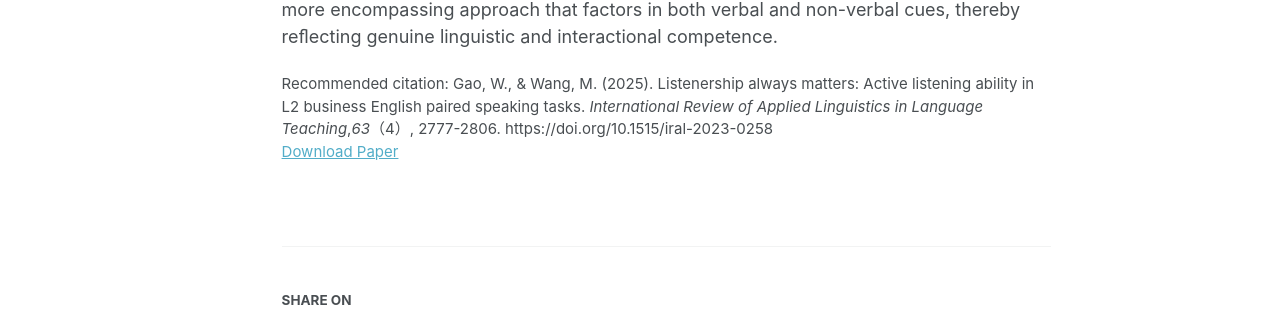
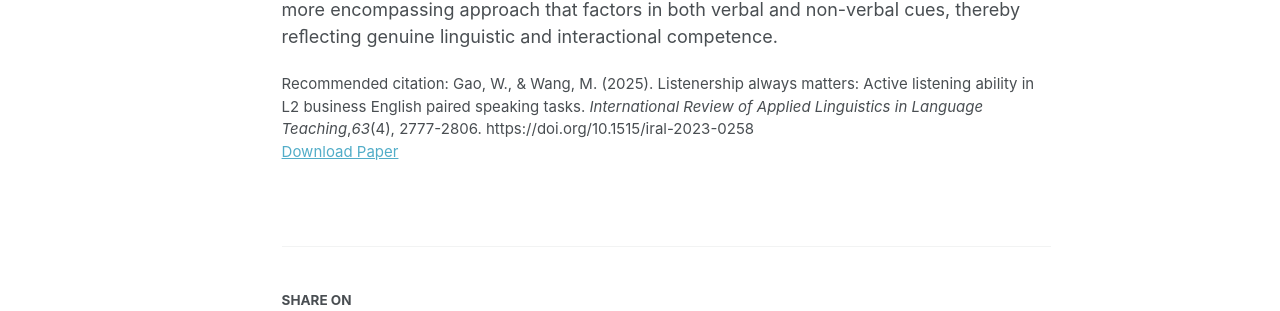
Before and after one commit to menghan120/menghan.github.io, a Jekyll site: the page built from _publications/Gao_and_Wang_2025.md, in a window 1280 px wide and 1291 px high. Shown: the part 633-944 px from the top of the window. Built offline with Jekyll 4.4.1, drawn with Linux system fonts in a browser that asks for light colours; a script bundle is joined from its source files by our own code; a style sheet for code colours, icons or effects is not loaded; part of the change alters nothing that is shown.

```diff
--- a/_publications/2015-10-01-paper-title-number-3.md
+++ b/_publications/Gao_and_Wang_2025.md
@@ -2,13 +2,13 @@
 title: "Listenership always matters: Active listening ability in L2 business English paired speaking tasks"
 collection: publications
 category: manuscripts
-permalink: /publication/2015-10-01-paper-title-number-3
+permalink: /publication/Gao_and_Wang_2025
 excerpt: 'This study probes the inﬂuence of active listening on BEC speaking test outcomes.'
 date: 2025-11-25
 venue: 'International Review of Applied Linguistics in Language Teaching'
 slidesurl: #
 paperurl: 'https://menghan120.github.io/files/Gao_and_Wang_2025.pdf'
-citation: 'Gao, W., & Wang, M. (2025). Listenership always matters: Active listening ability in L2 business English paired speaking tasks. <i>International Review of Applied Linguistics in Language Teaching</i>,<i>63</i>（4）, 2777-2806. https://doi.org/10.1515/iral-2023-0258'
+citation: 'Gao, W., & Wang, M. (2025). Listenership always matters: Active listening ability in L2 business English paired speaking tasks. <i>International Review of Applied Linguistics in Language Teaching</i>,<i>63</i>(4), 2777-2806. https://doi.org/10.1515/iral-2023-0258'
 ---
 
 Active listening, foundational for meaningful social interaction, plays a pivotal role in enhancing interactional competence (IC) during dialogues. Despite its importance, current second language (L2) assessments, such as the TOEFL iBT and the Business English Certiﬁcate (BEC) Preliminary, notably does not include active listening in their evaluation metrics. The research presented here contributes signiﬁcantly to this discourse by foregrounding the imperative of listener responses (LRs) in L2 communication and the diverse interactional functions they serve across diﬀerent cultures. Notably, variations emerge, with Chinese speakers exhibiting more restrained verbal feedback compared to the more vocally expressive English counterparts. This study stands apart by underscoring the necessity of updating current L2 assessment rubrics, which currently prioritize grammatical proﬁciency, pronunciation, and vocabulary. By weaving in active listening, assessments can become more holistic, capturing more comprehensively a learner’s L2 interactional ability. Through rigorous quantitative and qualitative methodologies, this investigation probes the inﬂuence of active listening on BEC speaking test outcomes. Its ﬁndings are poised to revolutionize assessment strategies, urging a more encompassing approach that factors in both verbal and non-verbal cues, thereby reﬂecting genuine linguistic and interactional competence.
```
